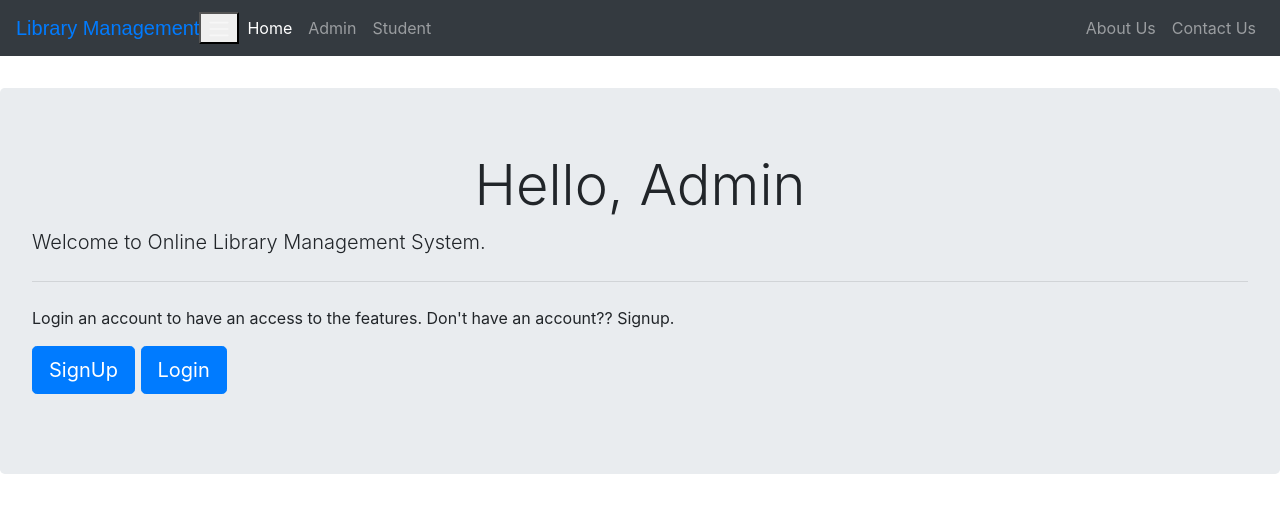
After one commit to DipikaDangol1/librarySystem, a Django app: page /adminclick in a window 1280 px wide. The commit adds this page. Shown: the top 513 px of the page. Run offline with Django 3.2, Linux system fonts and the light colour scheme; some libraries are stand-ins or nearby versions.

Commit message:
third commit

```diff
--- a/lib/views.py
+++ b/lib/views.py
@@ -14,4 +14,19 @@ def adminsignup_view(request):
             return HttpResponseRedirect('adminlogin')
     return render(request,'library/adminsignup.html',{'form':form})
     return render(request,'library/admin')
+
+def adminclick_view(request):
+    return render(request,'library/adminclick.html')
+
 # Create your views here.
+def contactus_view(request):
+    sub = forms.ContactusForm()
+    if request.method == 'POST':
+        sub = forms.ContactusForm(request.POST)
+        if sub.is_valid():
+            email = sub.cleaned_data['Email']
+            name=sub.cleaned_data['Name']
+            message = sub.cleaned_data['Message']
+            send_mail(str(name)+' || '+str(email),message, EMAIL_HOST_USER, ['wapka1503@gmail.com'], fail_silently = False)
+            return render(request, 'library/contactussuccess.html')
+    return render(request, 'library/contactus.html', {'form':sub})
--- a/library/urls.py
+++ b/library/urls.py
@@ -23,6 +23,7 @@ urlpatterns = [
     path('admin/', admin.site.urls),
     path('accounts/', include('django.contrib.auth.urls') ),
     path('',views.home_view),
-
     path('adminsignup', views.adminsignup_view),
+    path('adminclick',views.adminclick_view),
+    path('contactus', views.contactus_view),
 ]
--- /dev/null
+++ b/templates/library/adminclick.html
@@ -0,0 +1,36 @@
+<!DOCTYPE html>
+<html lang="en" dir="ltr">
+  <head>
+    <meta charset="utf-8">
+    <meta name="viewport" content="width=device-width, initial-scale=1, shrink-to-fit=no">
+    <title>Admin</title>
+    <link rel="stylesheet" href="https://stackpath.bootstrapcdn.com/bootstrap/4.3.1/css/bootstrap.min.css">
+    <link rel="stylesheet" href="https://maxcdn.bootstrapcdn.com/font-awesome/4.7.0/css/font-awesome.min.css">
+    <script src="https://ajax.googleapis.com/ajax/libs/jquery/3.3.1/jquery.min.js"></script>
+    <script src="https://cdnjs.cloudflare.com/ajax/libs/popper.js/1.14.7/umd/popper.min.js"></script>
+    <script src="https://stackpath.bootstrapcdn.com/bootstrap/4.3.1/js/bootstrap.min.js"></script>
+
+  <style media="screen">
+  .jumbotron{
+    margin-bottom: 0px;
+  }
+  .jumbotron h1{
+    text-align: center;
+  }
+  </style>
+  </head>
+  <body>
+  {% include "library/navbar.html" %}
+<br><br>
+  <div class="jumbotron">
+    <h1 class="display-4">Hello, Admin</h1>
+    <p class="lead">Welcome to Online Library Management System.</p>
+    <hr class="my-4">
+    <p>Login an  account to have an access to the features. Don't have an account?? Signup.</p>
+    <p class="lead">
+      <a class="btn btn-primary btn-lg" href="adminsignup" role="button">SignUp</a>
+      <a class="btn btn-primary btn-lg" href="adminlogin" role="button">Login</a>
+    </p>
+  </div>
+  </body>
+</html>
--- a/templates/library/home.html
+++ b/templates/library/home.html
@@ -8,6 +8,7 @@
 </head>
 <body>
     <p>Library Management System</p>
+    {%include "library/navbar.html"%}
     {% include "library/adminlogin.html"%}
     {% include "library/adminsignup.html"%}
 
--- /dev/null
+++ b/templates/library/navbar.html
@@ -0,0 +1,38 @@
+<!DOCTYPE html>
+{%load static}
+<html lang="en">
+<head>
+    <meta charset="UTF-8">
+    <meta name="viewport" content="width=device-width, initial-scale=1.0">
+    <style type="text/css">
+        .navbar{
+            margin:0px;
+        }
+        .navbar-band{
+            font-size:20px;
+            font-family:sans-serif;
+        }
+    </style>
+</head>
+<body>
+    <div class="navbar">
+        <nav class="navbar navbar-expand-md bg-dark navbar-dark fixed-top" background-color="green">
+            <a href="/" class="navbar-band">Library Management</a>
+            <button type="button" class="navbar-toggle" data-toggle="collapse" data-target="#navbarCollapse">
+                <span class="navbar-toggler-icon"></span>
+            </button>
+            <div class="collapse navbar-collapse justify-content-between" id="navbarCollapse">
+                <div class="navbar-nav">
+                    <a href="/" class="nav-item nav-link active">Home</a>
+                    <a href="/adminclick" class="nav-item nav-link">Admin</a>
+                    <a href="/studentclick" class="nav-item nav-link">Student</a>
+                </div>
+                <div class="navbar-nav">
+                    <a href="/aboutus" class="nav-item nav-link">About Us</a>
+                    <a href="contactus" class="nav-item nav-link">Contact Us</a>
+                </div>
+            </div>
+        </nav>
+    </div>
+</body>
+</html>
--- a/templates/library/registration/login.html
+++ b/templates/library/registration/login.html
@@ -3,7 +3,7 @@
 <head>
     <meta charset="UTF-8">
     <meta name="viewport" content="width=device-width, initial-scale=1.0">
-    <title>LibraryManagementSystem</title>
+    <title></title>
 </head>
 <body>
     <form class=" " method="POST">
```
Also changed, not shown: lib/forms.py (+11 -0 lines), templates/library/contactus.html (added, +32 -0 lines).
